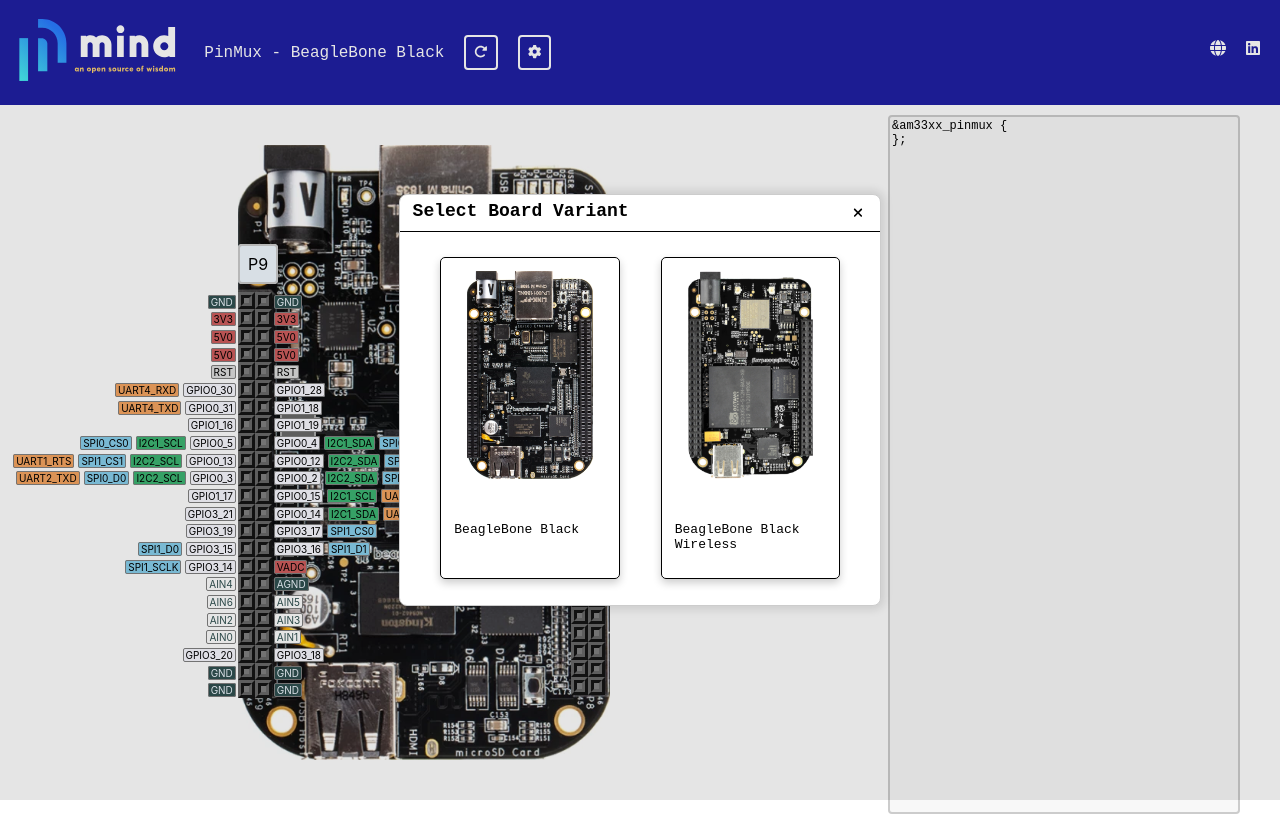
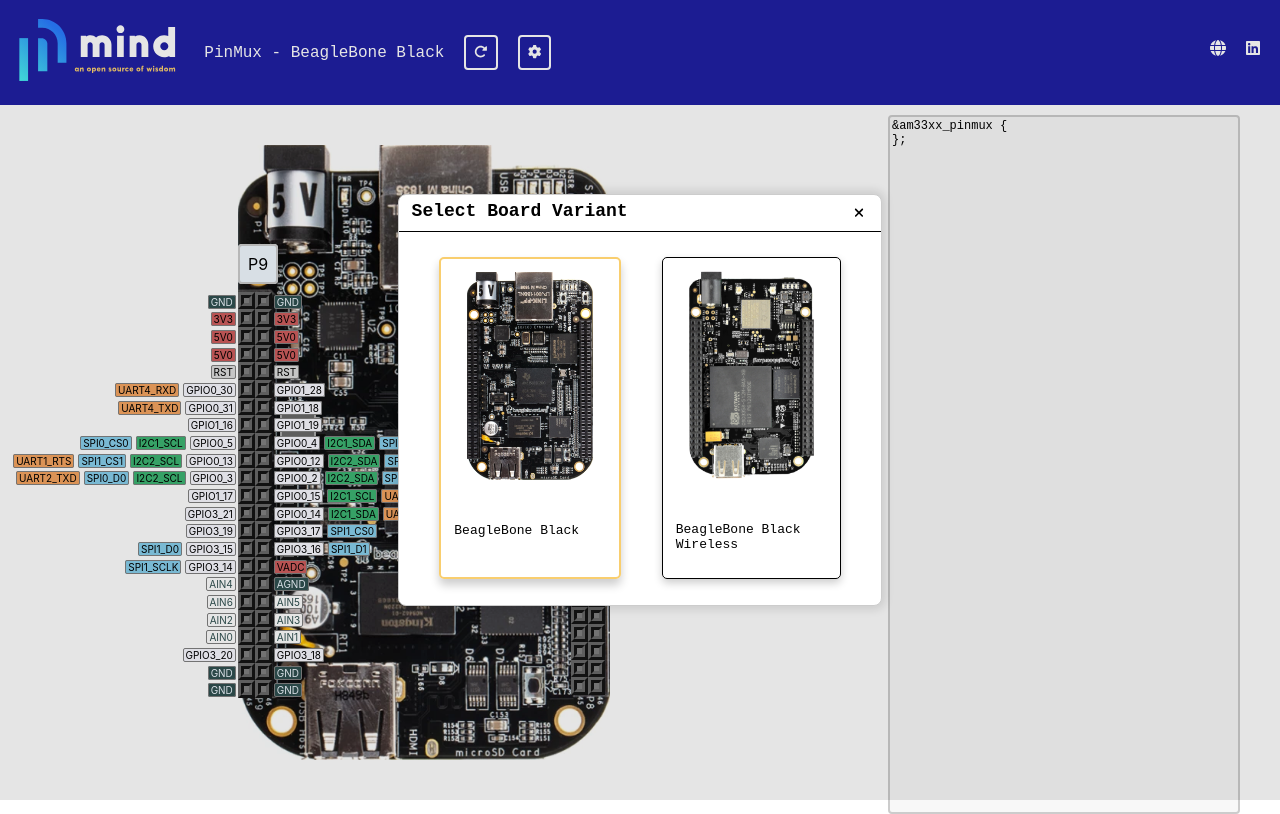
Before and after one commit to essensium-mind/pinmux, a React (Create React App) app: page /board/arm/ti/am335-boneblack in a window 1280 px wide. Both pictures are taken after a click on the button 534 px from the left and 52 px from the top of the page. Built offline with nearby package versions, Linux system fonts and the light colour scheme; a web font is replaced by a local one.

Commit message:
feat(board/Settings): highlight the current board variant

```diff
--- a/src/components/board/Settings.css
+++ b/src/components/board/Settings.css
@@ -15,6 +15,12 @@
   box-shadow: 0 4px 8px 0 rgba(0,0,0,0.2);
 }
 
+.pinmux-settings-variant-card-selected {
+  border-color: #f9ce6e;
+  border-width: 2px;
+  box-shadow: 0 6px 10px 0 rgba(0,0,0,0.2);
+}
+
 .pinmux-settings-variant-card:hover {
   box-shadow: 0 8px 16px 0 rgba(0,0,0,0.2);
   text-decoration: underline;
--- a/src/components/board/Settings.js
+++ b/src/components/board/Settings.js
@@ -7,13 +7,31 @@
 
 import './Settings.css'
 
+function SettingsBoardVariant({ handleClick }) {
+  const { board: { metadata: { id }, variants } } = useAppGeometryContext()
+
+  return (
+    <div className="pinmux-settings-variant-container">
+      {variants.map(v => {
+        return (
+          <div className={`pinmux-settings-variant-card ${id === v.id ? 'pinmux-settings-variant-card-selected' : ''}`} onClick={() => handleClick(v)} key={v.id}>
+            <img src={require(`../../assets/images/${v.image}`)}/>
+            <p>
+              {v.name}
+            </p>
+          </div>
+        )
+      })}
+    </div>
+  )
+}
+
 export function SettingsModal() {
   const [show, setShow] = useState(false)
-  const { board: { variants } } = useAppGeometryContext()
   const navigate = useNavigate()
   const params = useParams()
 
-  const handleClick = ({ id }) => {
+  const handleVariantClick = ({ id }) => {
     navigate(`/board/${params.arch}/${params.vendor}/${params.name}/${id}`)
     setShow(false)
   }
@@ -25,18 +43,7 @@
           Select Board Variant
         </ModalHeader>
         <ModalBody>
-          <div className="pinmux-settings-variant-container">
-            {variants.map(v => {
-              return (
-                <div className="pinmux-settings-variant-card" onClick={() => handleClick(v)} key={v.id}>
-                  <img src={require(`../../assets/images/${v.image}`)}/>
-                  <p>
-                    {v.name}
-                  </p>
-                </div>
-              )
-            })}
-          </div>
+          <SettingsBoardVariant handleClick={handleVariantClick}/>
         </ModalBody>
       </Modal>
       <PrimaryButton inverted onClick={() => setShow(true)}>
```
